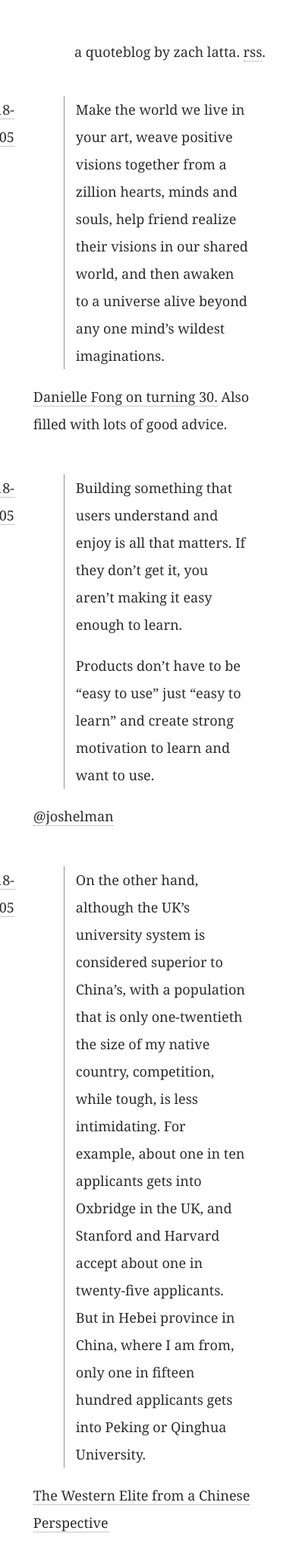
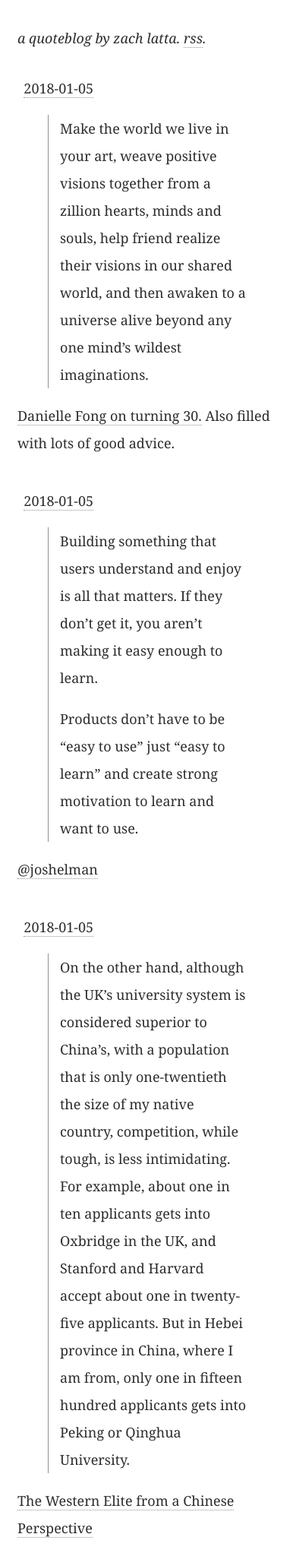
Before and after one commit to zachlatta/zachlatta.com, a Jekyll site: the page built from quoteblog.md, in a window 390 px wide. Shown: the whole page at 76% size. Built offline with Jekyll 4.4.1, drawn with Linux system fonts in a browser that asks for light colours.

Commit message:
Improve mobile styles of quote page

```diff
--- a/assets/styles.css
+++ b/assets/styles.css
@@ -76,7 +76,6 @@ blockquote {
 
 .quote-title {
   margin-bottom: 10px;
-  font-style: underline;
 }
 
 .quote {
@@ -95,3 +94,26 @@ blockquote {
 .quote-body {
   margin-top: -18px;
 }
+
+@media only screen and (max-width: 800px) {
+  .quote {
+    margin-left: 0;
+  }
+}
+
+@media only screen and (max-width: 500px) {
+  .quote-title {
+    font-style: italic;
+    margin-bottom: -10px;
+  }
+
+  .quote {
+    display: block;
+    margin-left: 0;
+    margin-top: 40px;
+  }
+
+  .quote-date {
+    margin-bottom: 35px;
+  }
+}
```
